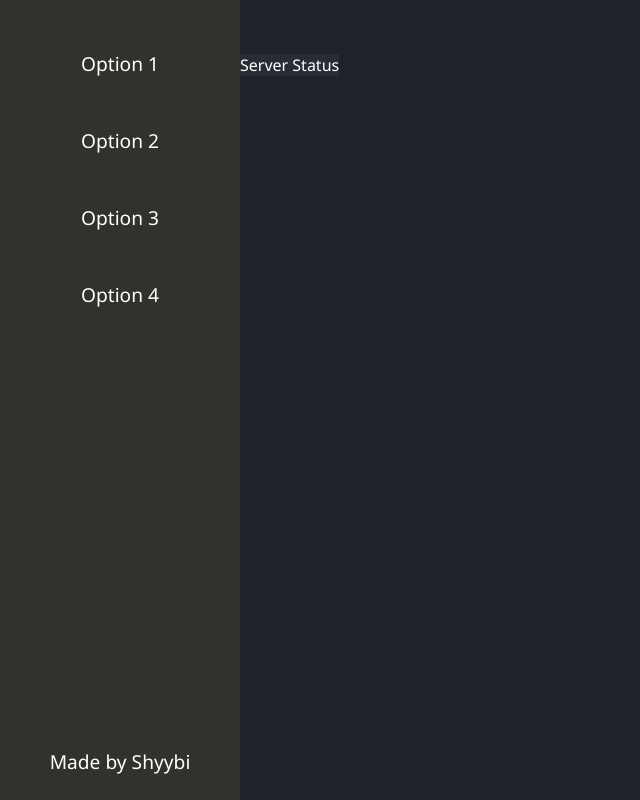
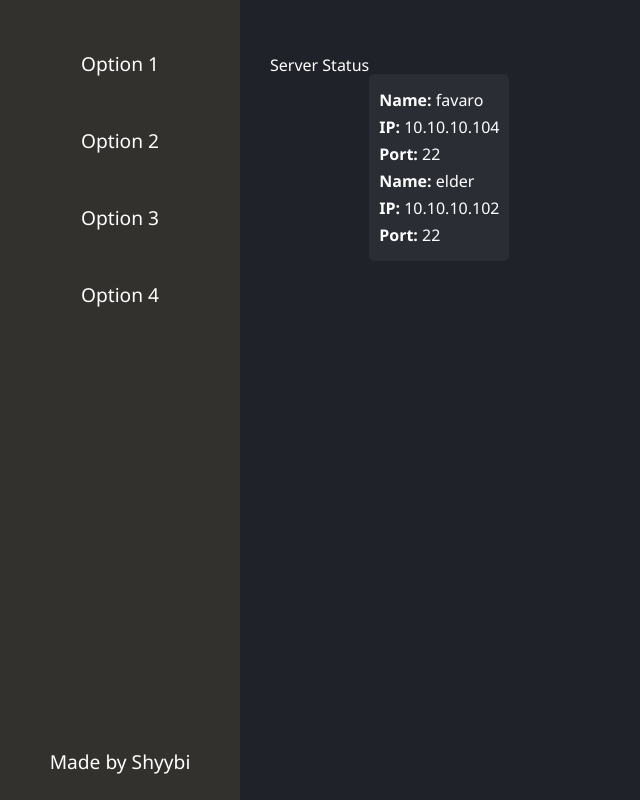
Before and after one commit to shyybi/gros-yeux-datacenter-manager, an Electron app: page app/index.html in a window 1250 px wide. Shown: the whole page, without its empty margins (0-640 px from the left). Drawn offline with Linux system fonts and the light colour scheme.

Commit message:
add: Getting servers information from the json

```diff
--- a/app/index.html
+++ b/app/index.html
@@ -39,9 +39,12 @@
 		<div class="wide-side" id="wide-side">
 			<a>Server Status</a>
 			<div class="server-container">
-				<div class="server-status-container"> </div>
+				<div class="server-status-container">
+					<!-- Server information will be injected here -->
+				</div>
 			</div>
 		</div>
 	</div>
 </body>
+<script src="renderer.js"></script>
 </html>
--- a/app/renderer.js
+++ b/app/renderer.js
@@ -1 +1,17 @@
-// soon
+window.addEventListener('DOMContentLoaded', () => {
+	fetch('servers.json')
+		.then(response => response.json())
+		.then(data => {
+			const serverContainer = document.querySelector('.server-status-container');
+			Object.values(data).forEach(server => {
+				const serverElement = document.createElement('div');
+				serverElement.innerHTML = `
+					<p><strong>Name:</strong> ${server.name}</p>
+					<p><strong>IP:</strong> ${server.ip}</p>
+					<p><strong>Port:</strong> ${server.port}</p>
+				`;
+				serverContainer.appendChild(serverElement);
+			});
+		})
+		.catch(error => console.error('Error fetching server data:', error));
+});
--- a/app/servers.json
+++ b/app/servers.json
@@ -5,6 +5,7 @@
 		"port" : "22"
 	},
 	"elder" : {
+		"name" : "elder",
 		"ip" : "10.10.10.102",
 		"port" : "22"
 	}
--- a/app/style.css
+++ b/app/style.css
@@ -5,11 +5,16 @@ body {
     padding: 0;
     font-family: 'Segoe UI', Tahoma, Geneva, Verdana, sans-serif;
 }
+
+/** How do we print the page **/
+
 .page-order {
 	display: flex;
 	flex-direction: row;
 	align-items: baseline;
 }
+
+/** Just the navbar here**/
 .left-side {
 	background-color: rgb(50, 49, 46);
 	width: 240px;
@@ -36,7 +41,28 @@ body {
 .credit {
 	margin-bottom: 25px;
 }
+
+/** Just the big side here**/
+
 .wide-side {
 	display: flex;
-	background-color: #282c34;
+	margin-left: 30px;
 }
+
+.server-container {
+	display: flex;
+	flex-direction: column;
+	margin-top: 20px;
+}
+
+.server-status-container {
+	background-color: #2a2d34;
+	padding: 10px;
+	margin-bottom: 10px;
+	border-radius: 5px;
+	color: #ffffff;
+}
+
+.server-status-container p {
+	margin: 5px 0;
+}
```
